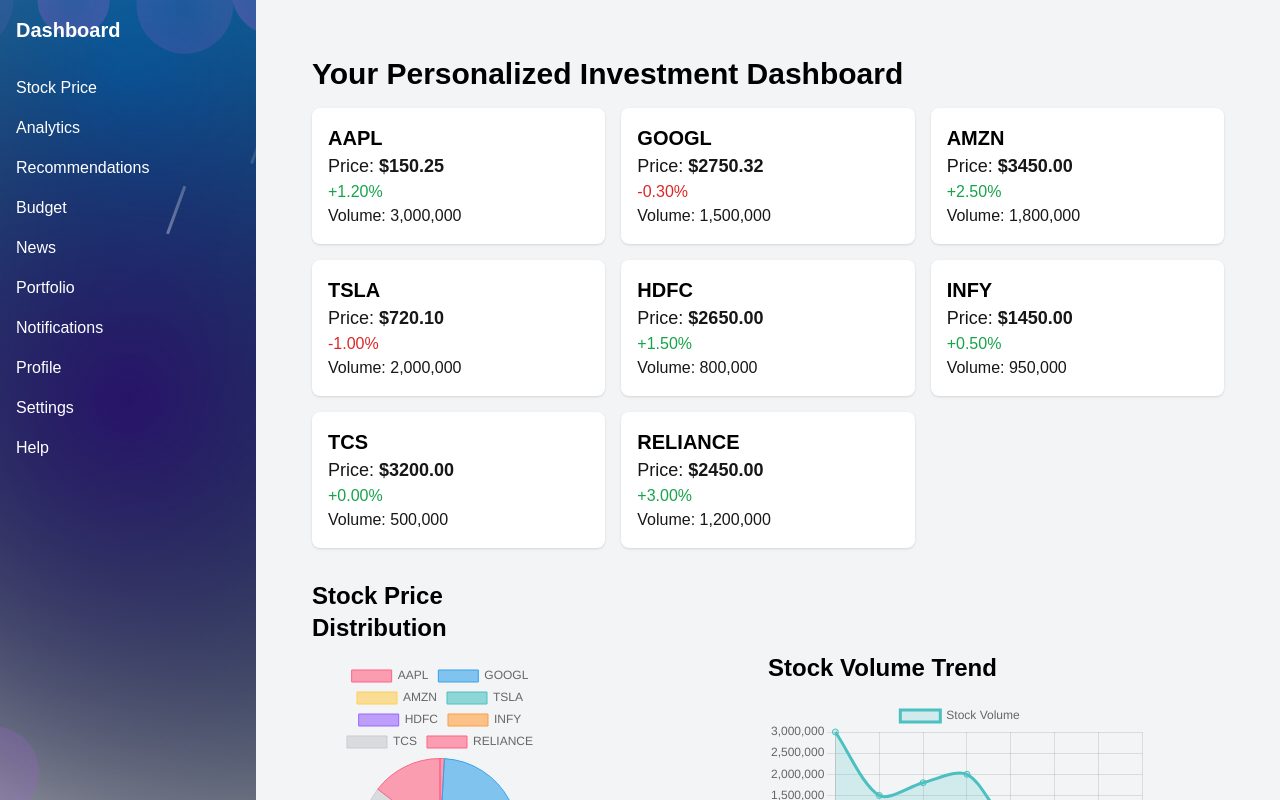
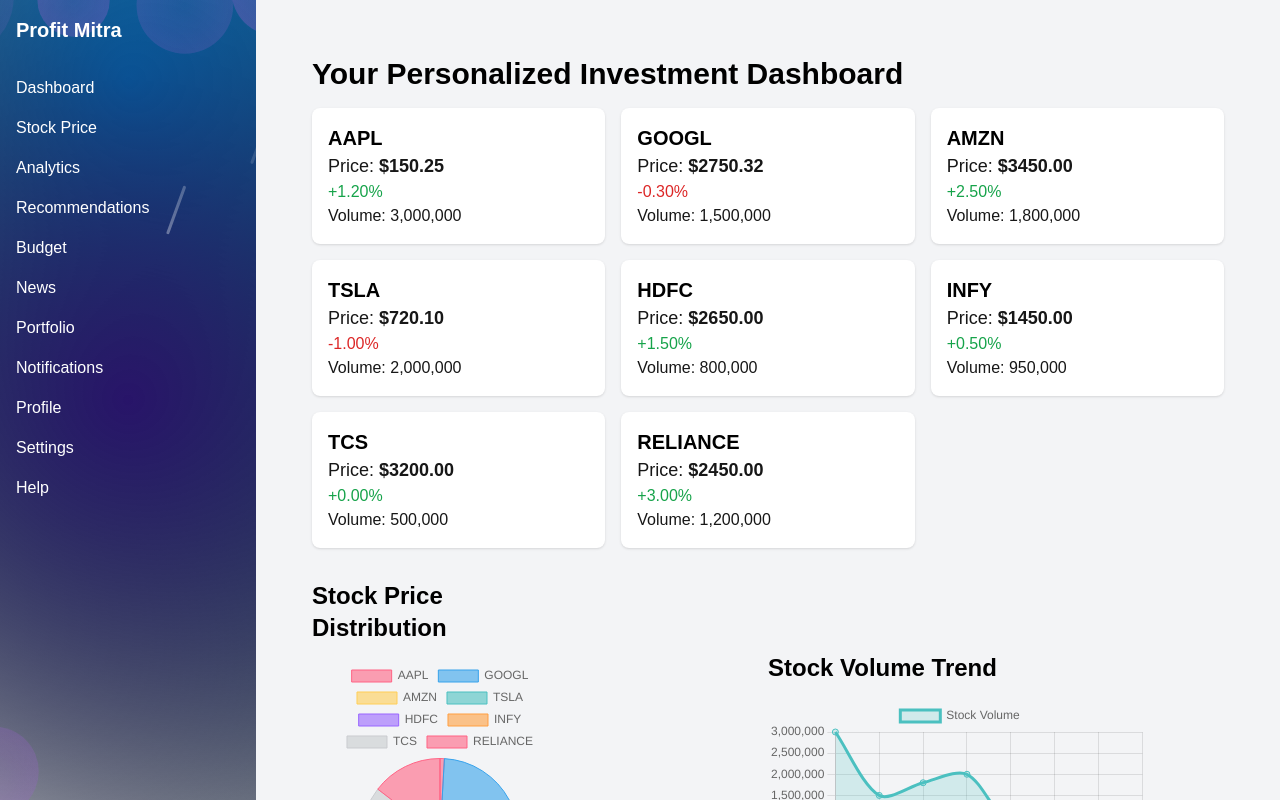
Before and after one commit to Vipul-Mhatre/Profit-Mitra, a Next.js app: page / in a window 1280 px wide. Shown: the top 800 px of the page. Built offline with nearby package versions, Linux system fonts and the light colour scheme.

Commit message:
Slidebar

```diff
--- a/src/app/components/Sidebar.tsx
+++ b/src/app/components/Sidebar.tsx
@@ -1,14 +1,18 @@
 import React from 'react';
 import Link from 'next/link';
+import { link } from 'fs';
 
 const Sidebar = () => {
   return (
     <div className="h-screen w-64 text-white flex flex-col">
       <div className="p-4">
-        <h2 className="text-xl font-bold">Dashboard</h2>
+        <h2 className="text-xl font-bold ">Profit Mitra</h2>
       </div>
       <nav className="flex-1 p-4">
         <ul>
+        <li className="mb-4">
+            <Link href="/">Dashboard</Link>
+          </li>
           <li className="mb-4">
             <Link href="/stocks">Stock Price</Link>
           </li>
```
